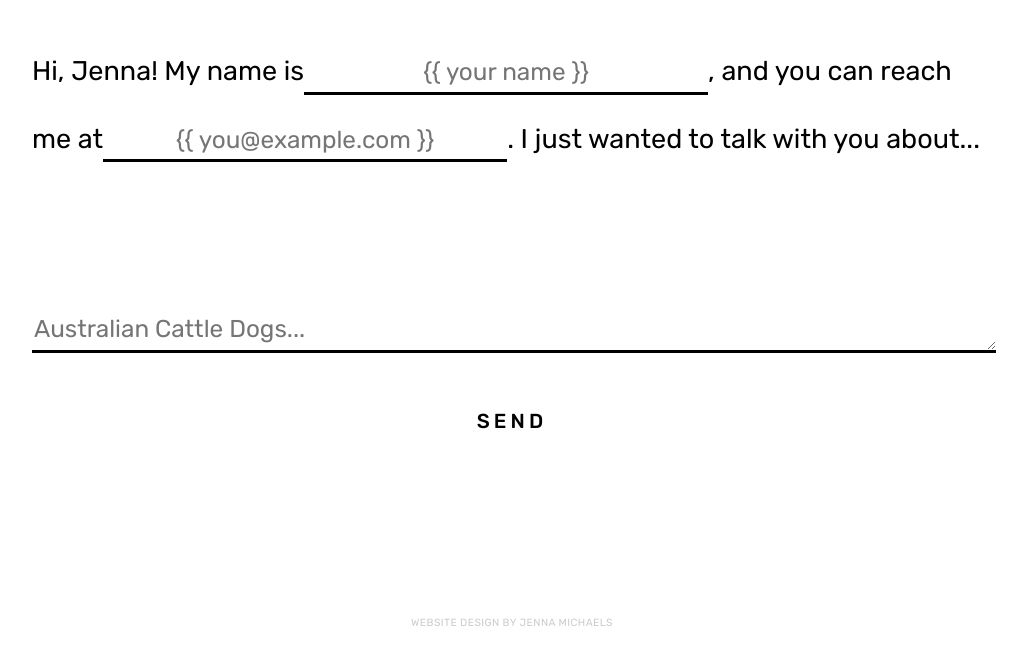
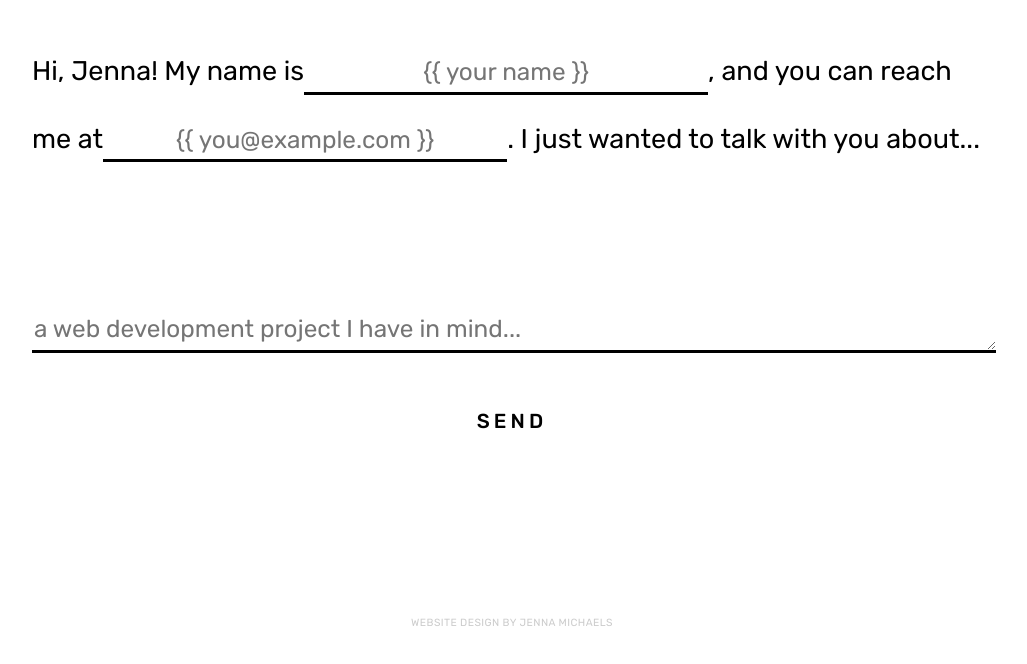
Before and after one commit to jenna-m/portfolio, a React (Create React App) app: page /contact in a window 1280 px wide. Shown: the part 112-776 px from the top of the page, without its empty margins (128-1155 px from the left). Built offline with nearby package versions, Linux system fonts and the light colour scheme.

Commit message:
Update randomMessage.js

```diff
--- a/src/components/pages/contact/randomMessage.js
+++ b/src/components/pages/contact/randomMessage.js
@@ -4,7 +4,6 @@ const messagePhrases = [
     'a job proposal...',
     'collaborating on a project...',
     'a web development project I have in mind...',
-    'Australian Cattle Dogs...'
 ];
 
 let randomIndex = Math.floor(Math.random() * messagePhrases.length);
```
